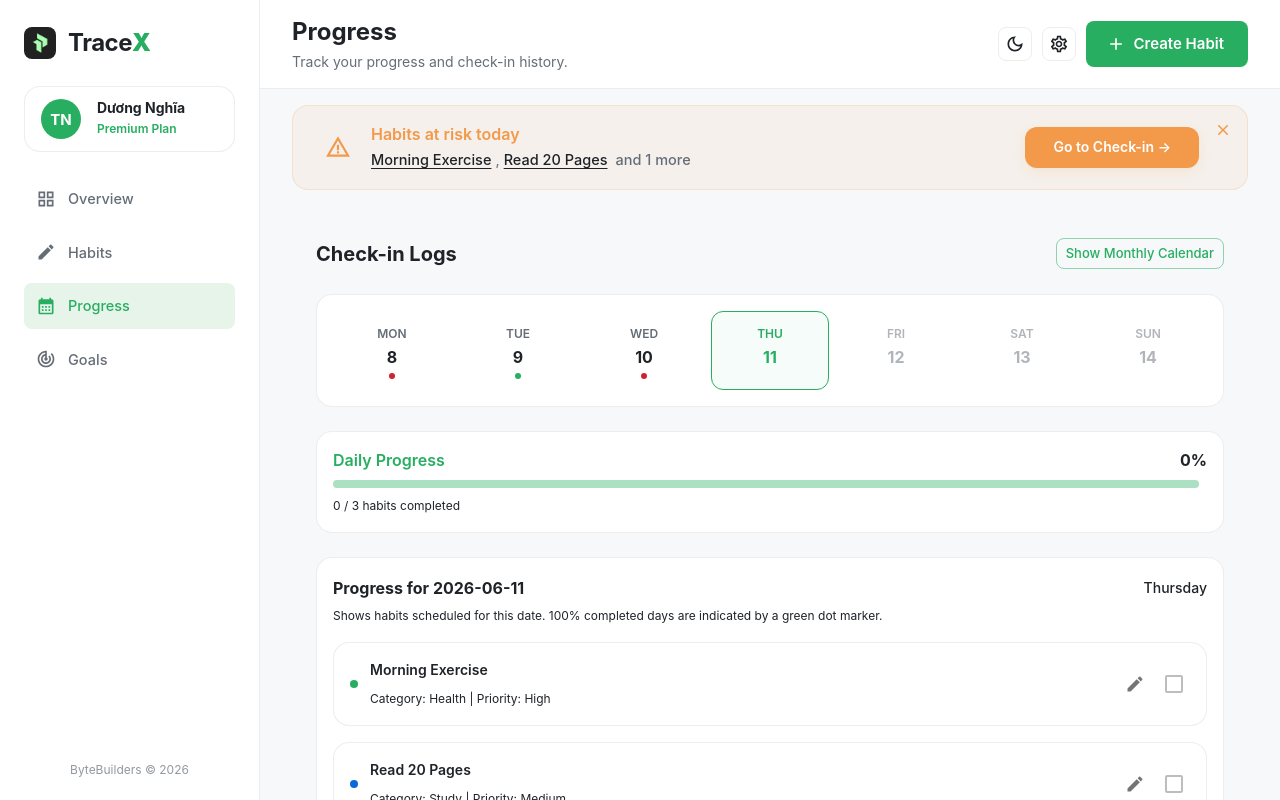
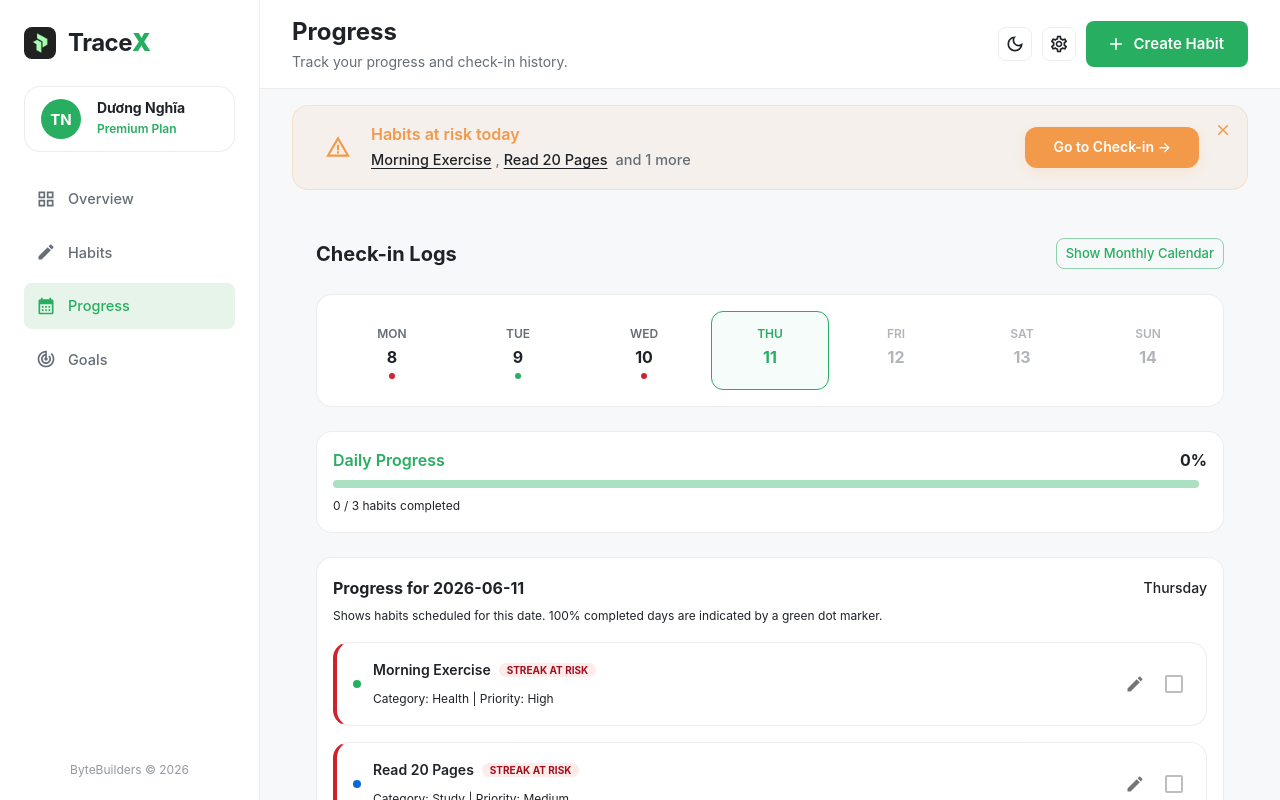
Before and after one commit to NghiaDPTWorkk/habit-hub, a React (Vite) app in the folder fe/: page /checkins in a window 1280 px wide. Built offline with nearby package versions, Linux system fonts and the light colour scheme.

Commit message:
feat: HH-50 - highlight-and-sort-at-rist

```diff
--- a/fe/src/features/checkins/components/CheckinItemCard.tsx
+++ b/fe/src/features/checkins/components/CheckinItemCard.tsx
@@ -11,6 +11,7 @@ const LABEL_PRIORITY = ' | Priority: '
 const LABEL_EDIT = 'Edit Progress'
 const LABEL_CHECKIN = 'Check-in'
 const LABEL_OVERDUE = 'Overdue'
+const LABEL_STREAK_AT_RISK = 'Streak at risk'
 
 const CATEGORY_THEME_COLORS: Record<string, string> = {
   Health: 'success.main',
@@ -25,6 +26,7 @@ export interface CheckinItemCardProps {
   checkin: Checkin | undefined
   today: string
   onOpenModal: () => void
+  isAtRisk?: boolean
 }
 
 export const CheckinItemCard: React.FC<CheckinItemCardProps> = ({
@@ -32,6 +34,7 @@ export const CheckinItemCard: React.FC<CheckinItemCardProps> = ({
   checkin,
   today,
   onOpenModal,
+  isAtRisk = false,
 }) => {
   const { markComplete, upsertCheckin } = useCheckinStore()
   const completedCount = checkin?.completedCount ?? 0
@@ -57,8 +60,8 @@ export const CheckinItemCard: React.FC<CheckinItemCardProps> = ({
     <Card
       sx={{
         p: 2,
-        borderLeft: isOverdue ? '4px solid' : undefined,
-        borderLeftColor: isOverdue ? 'warning.main' : undefined,
+        borderLeft: isAtRisk || isOverdue ? '4px solid' : undefined,
+        borderLeftColor: isAtRisk ? 'error.main' : isOverdue ? 'warning.main' : undefined,
         bgcolor: isOverdue ? 'warning.light' : undefined,
       }}
     >
@@ -97,6 +100,23 @@ export const CheckinItemCard: React.FC<CheckinItemCardProps> = ({
                   {LABEL_OVERDUE}
                 </Box>
               )}
+              {isAtRisk && (
+                <Box
+                  sx={{
+                    px: 1,
+                    py: 0.25,
+                    bgcolor: 'error.light',
+                    color: 'error.dark',
+                    borderRadius: 1,
+                    fontSize: pxToRem(10),
+                    fontWeight: 700,
+                    textTransform: 'uppercase',
+                    lineHeight: 1,
+                  }}
+                >
+                  {LABEL_STREAK_AT_RISK}
+                </Box>
+              )}
             </Box>
             <Typography variant="caption" color="text.secondary">
               {subtitleText}
--- a/fe/src/features/checkins/components/CheckinsPage.tsx
+++ b/fe/src/features/checkins/components/CheckinsPage.tsx
@@ -10,6 +10,7 @@ import type { Habit } from '@/types'
 import { CheckinItemCard } from './CheckinItemCard'
 import { MultiCountModal } from './MultiCountModal'
 import { getDayStatus, getActiveHabitsForDay } from '../utils'
+import { isAtRisk } from '@/features/dashboard/services'
 import { MonthlyCalendar } from './MonthlyCalendar'
 
 const VARIANT_BODY1 = 'body1'
@@ -27,7 +28,7 @@ export const CheckinsPage: React.FC = () => {
   const [searchParams, setSearchParams] = useSearchParams()
   const [modalHabit, setModalHabit] = useState<Habit | null>(null)
   const [showDatePicker, setShowDatePicker] = useState(false)
-  const { getCheckinByHabitAndDate } = useCheckinStore()
+  const { getCheckinByHabitAndDate, checkins } = useCheckinStore()
   const habits = useBoundStore((state) => state.habits)
 
   const selectedDate = useMemo(() => {
@@ -51,6 +52,25 @@ export const CheckinsPage: React.FC = () => {
   const activeHabits = useMemo(() => {
     return getActiveHabitsForDay(habits, selectedDate)
   }, [habits, selectedDate])
+
+  const isToday = dateStr === dayjs().format('YYYY-MM-DD')
+
+  const atRiskIds = useMemo(() => {
+    if (!isToday) return new Set<number>()
+    const arr = Object.values(checkins)
+    return new Set(activeHabits.filter((h) => isAtRisk(h, arr)).map((h) => h.id))
+  }, [activeHabits, checkins, isToday])
+
+  const sortedHabits = useMemo(() => {
+    if (!isToday) return activeHabits
+    return [...activeHabits].sort((a, b) => {
+      const rank = (h: typeof a): number => {
+        if (getCheckinByHabitAndDate(h.id, dateStr)?.status === 'Completed') return 2
+        return atRiskIds.has(h.id) ? 0 : 1
+      }
+      return rank(a) - rank(b)
+    })
+  }, [activeHabits, atRiskIds, isToday, getCheckinByHabitAndDate, dateStr])
 
   const weekDays = useMemo(() => {
     const start =
@@ -225,13 +245,14 @@ export const CheckinsPage: React.FC = () => {
           </Typography>
         ) : (
           <Box sx={{ display: 'flex', flexDirection: 'column', gap: 2 }}>
-            {activeHabits.map((habit) => (
+            {sortedHabits.map((habit) => (
               <CheckinItemCard
                 key={habit.id}
                 habit={habit}
                 checkin={getCheckinByHabitAndDate(habit.id, dateStr)}
                 today={dateStr}
                 onOpenModal={() => setModalHabit(habit)}
+                isAtRisk={atRiskIds.has(habit.id)}
               />
             ))}
           </Box>
```
